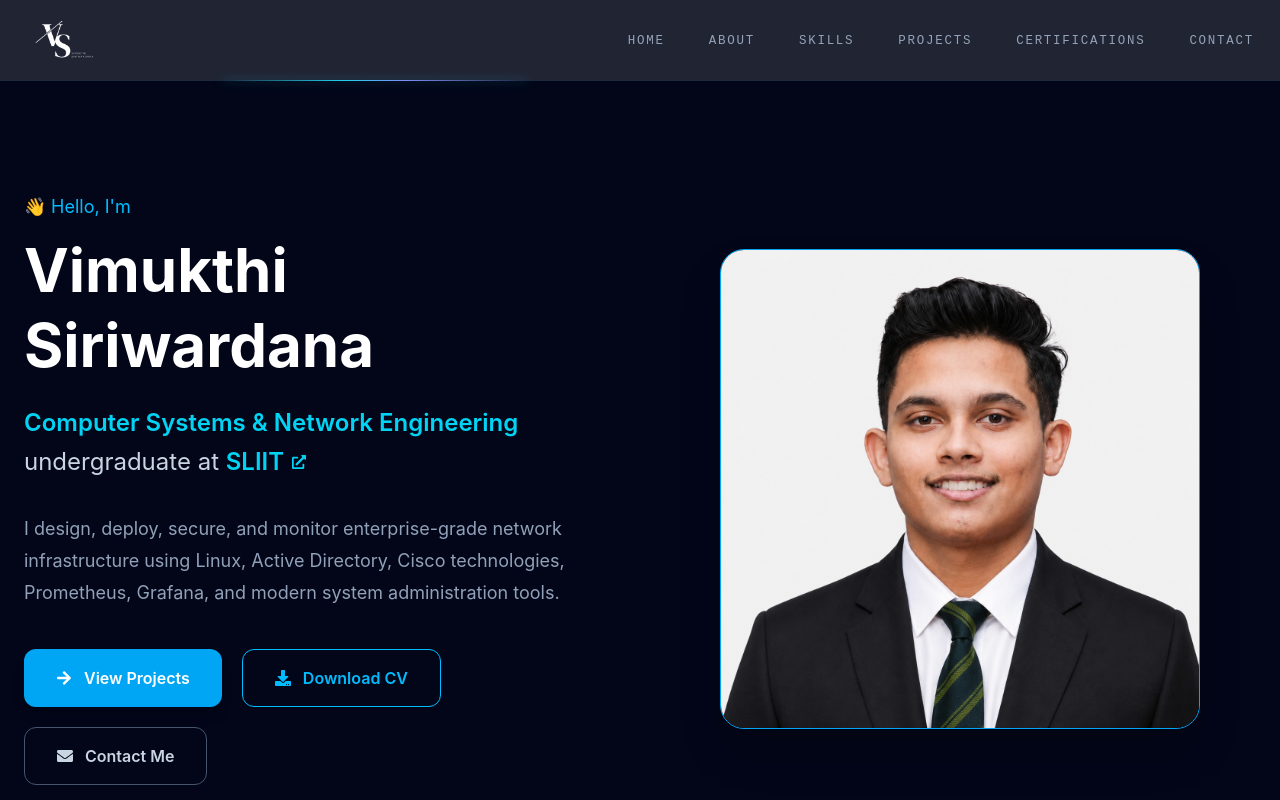
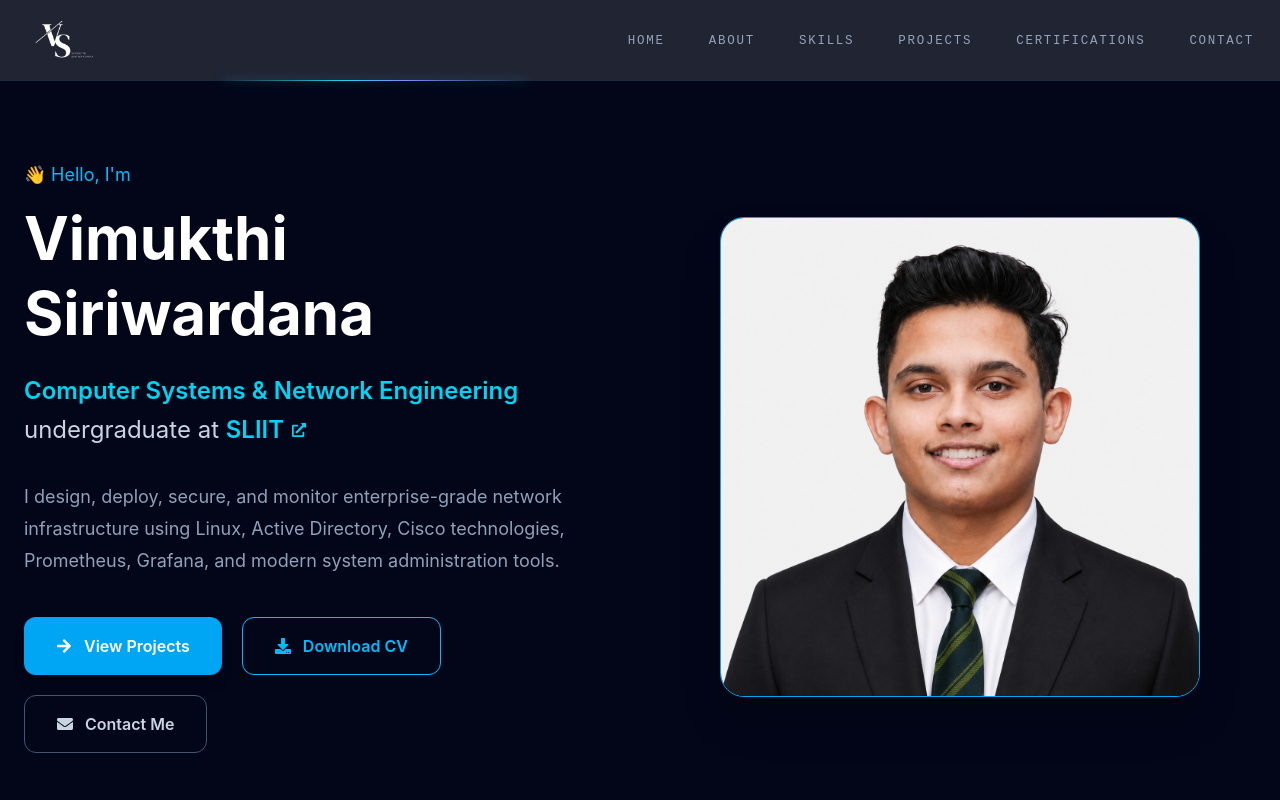
Before and after one commit to VimukthiSiriwardana/personal-portfolio, a React (Vite) app: page / in a window 1280 px wide. Shown: the top 800 px of the page. Built offline with nearby package versions, Linux system fonts and the light colour scheme.

Commit message:
Enhance the UI of home page

```diff
--- a/src/sections/Hero.jsx
+++ b/src/sections/Hero.jsx
@@ -12,7 +12,7 @@ function Hero() {
   return (
     <section
       id="home"
-      className="min-h-screen bg-slate-950 flex items-start px-6 pt-28"
+      className="min-h-screen bg-slate-950 flex items-start px-6 pt-20"
     >
       <div className="max-w-7xl mx-auto w-full grid md:grid-cols-2 gap-12 items-center">
 
```
